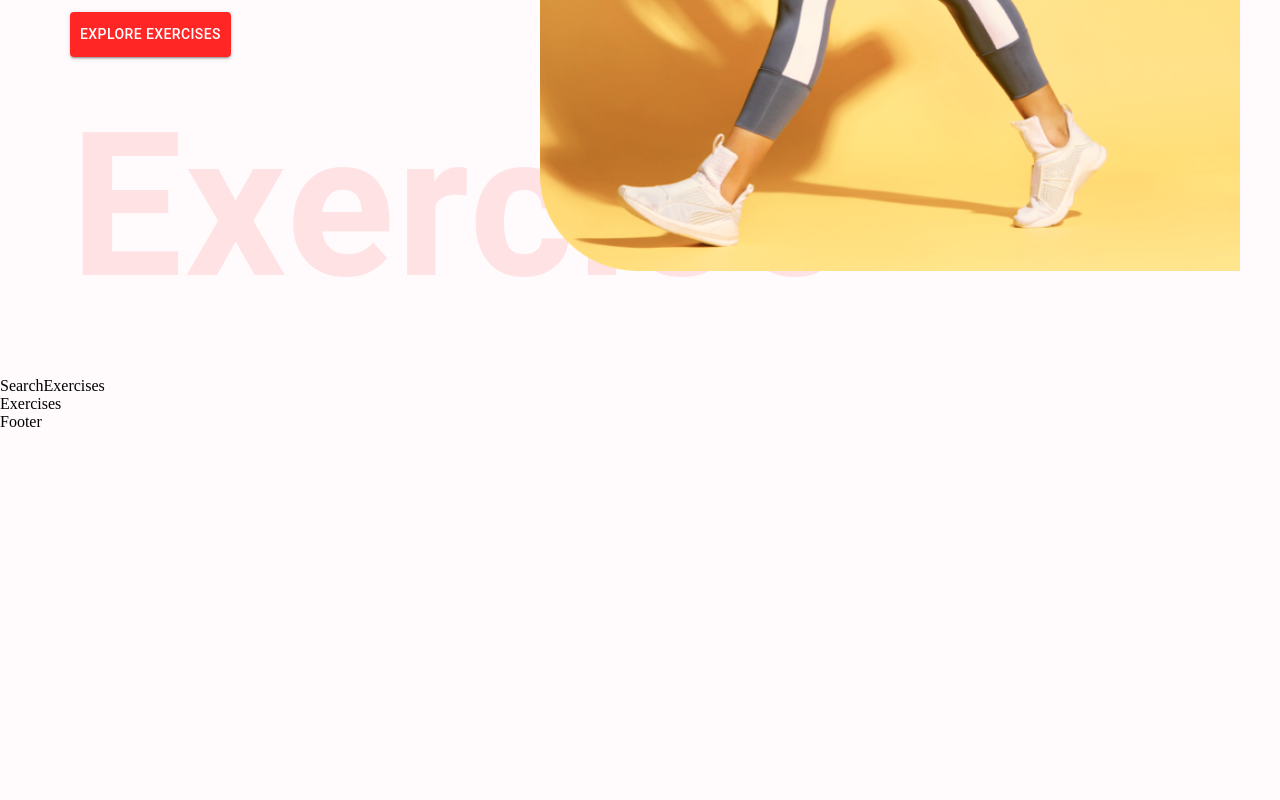
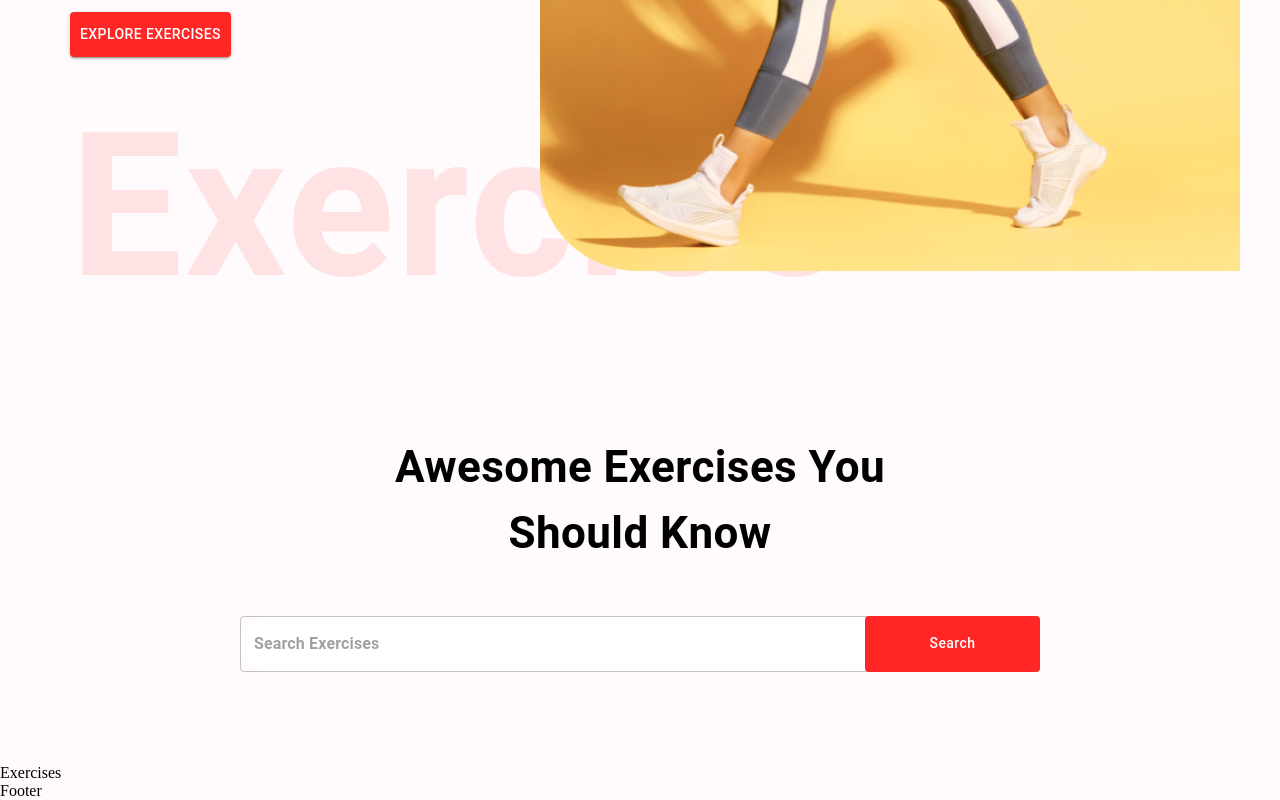
Before and after one commit to igorkukric/Gym-Exercises-APP-REACT, a React (Create React App) app: page / in a window 1280 px wide. Shown: the part 595-1395 px from the top of the page. Before the commit the page ends 1026 px from the top, so only its background shows below. Built offline with nearby package versions, Linux system fonts and the light colour scheme; no server answers.

Commit message:
fetch exercises data,body parts

```diff
--- a/src/components/SearchExercises.js
+++ b/src/components/SearchExercises.js
@@ -1,9 +1,87 @@
-import React from 'react'
+import React, { useEffect, useState } from "react";
+import { Box, Button, Stack, TextField, Typography } from "@mui/material";
+
+import { exerciseOptions, fetchData } from "../utils/fetcData";
 
 const SearchExercises = () => {
+  const [search, setSearch] = useState("");
+  const [exercises, setExercises] = useState([])
+  const [bodyParts, setBodyParts] = useState([])
+
+  useEffect(() => {
+   const fetchExercisesData = async () =>{
+    const bodyPartsData = await fetchData('https://exercisedb.p.rapidapi.com/exercises/bodyPartList',exerciseOptions)
+
+    setBodyParts(['all', ...bodyPartsData])
+   }
+
+   fetchExercisesData()
+  }, [])
+
+
+  const handleSearch = async () => {
+    if (search) {
+      const exercisesData = await fetchData(
+        "https://exercisedb.p.rapidapi.com/exercises",
+        exerciseOptions
+      );
+      const searchedExercises = exercisesData.filter(
+        (exercise) =>
+          exercise.name.toLowerCase().includes(search) ||
+          exercise.target.toLowerCase().includes(search) ||
+          exercise.equipment.toLowerCase().includes(search) ||
+          exercise.bodyPart.toLowerCase().includes(search)
+      );
+
+      setSearch = ''
+      setExercises(searchedExercises)
+    }
+  };
+
   return (
-    <div>SearchExercises</div>
-  )
-}
+    <Stack alignItems="center" mt="37px" justifyContent="center" p="20px">
+      <Typography
+        fontWeight={700}
+        sx={{ fontSize: { lg: "44px", xs: "30px" } }}
+        mb="50px"
+        textAlign="center"
+      >
+        Awesome Exercises You <br />
+        Should Know
+      </Typography>
+      <Box position="relative" mb="72px">
+        <TextField
+          sx={{
+            input: { fontWeight: "700", border: "none", borderRadius: "4px" },
+            width: { lg: "800px", xs: "350px" },
+            backgroundColor: "#fff",
+            borderRadius: "40px",
+          }}
+          height="76px"
+          value={search}
+          onChange={(e) => setSearch(e.target.value.toLowerCase())}
+          placeholder="Search Exercises"
+          type="text"
+        />
+        <Button
+          className="search-btn"
+          sx={{
+            bgcolor: "#FF2625",
+            color: "#fff",
+            textTransform: "none",
+            width: { lg: "175px", xs: "80px" },
+            fontSmooth: { lg: "20px", xs: "14px" },
+            height: "56px",
+            position: "absolute",
+            right: "0",
+          }}
+          onClick={handleSearch}
+        >
+          Search
+        </Button>
+      </Box>
+    </Stack>
+  );
+};
 
-export default SearchExercises
+export default SearchExercises;
--- /dev/null
+++ b/src/utils/fetcData.js
@@ -0,0 +1,15 @@
+export const exerciseOptions = {
+    method: 'GET',
+    headers: {
+      'X-RapidAPI-Key': process.env.REACT_APP_RAPID_API_KEY,
+      'X-RapidAPI-Host': 'exercisedb.p.rapidapi.com'
+    }
+  };
+
+
+export const fetchData = async (url, options)=> {
+    const response = await fetch(url, options)
+    const data = await response.json()
+
+    return data
+}
```
